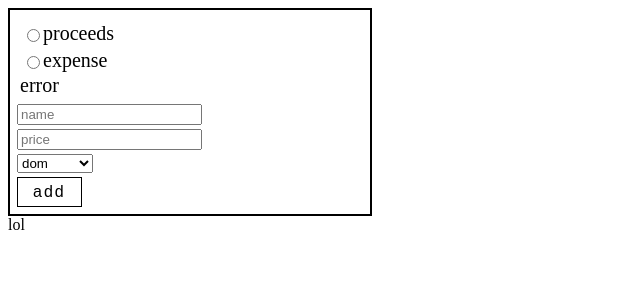
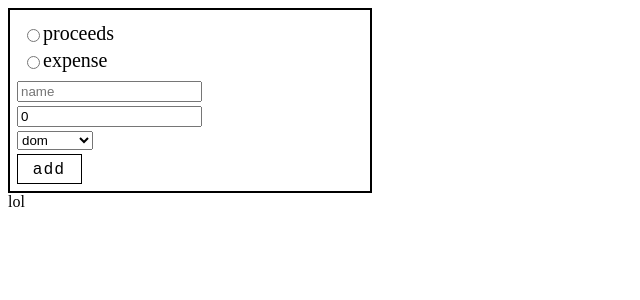
Before and after one commit to patryk-olti/componentsLibrary, a React (Create React App) app: page / in a window 1280 px wide. Shown: the top 300 px of the page, without its empty margins (0-640 px from the left). Built offline with nearby package versions, Linux system fonts and the light colour scheme.

Commit message:
changed uncontrolled TextInput and NumberInput component to controlled

```diff
--- a/src/Components/NumberInput.js
+++ b/src/Components/NumberInput.js
@@ -1,9 +1,17 @@
 import React from "react";
 
-const TextInput = ({ name, placeholder }) => {
+const TextInput = ({ name, placeholder, value, handleChange }) => {
+
+    const handleOnChange = (e) => handleChange(e.target.value);
 
     return(
-        <input type="number" name={name} placeholder={placeholder} />
+        <input
+            type="number"
+            name={name}
+            placeholder={placeholder}
+            value={value}
+            onChange={handleOnChange}
+        />
     )
 }
 
--- a/src/Components/TextInput.js
+++ b/src/Components/TextInput.js
@@ -1,9 +1,16 @@
 import React from "react";
 
-const TextInput = ({ name, placeholder }) => {
+const TextInput = ({ name, placeholder, value, handleChange }) => {
+
+    const handleOnChange = (e) => handleChange(e.target.value);
 
     return(
-        <input type="text" name={name} placeholder={placeholder} />
+        <input
+            type="text"
+            name={name}
+            placeholder={placeholder}
+            onChange={handleOnChange}
+        />
     )
 }
 
--- a/src/Containers/Calculator.js
+++ b/src/Containers/Calculator.js
@@ -12,12 +12,17 @@ import Button from "../Components/Button";
 const Debugger = ({ handleClick }) => {
 
     const [ option, setOption ] = useState("");
-    const [ name, setName ] = useState("");
+    const [ firstName, setFirstName ] = useState("");
+    const [ price, setPrice ] = useState(0);
+    const [ select, setSelect ] = useState("auto");
 
     const optionsForSelect = [ "dom", "auto", "rozrywka" ];
 
     const objectTmp = {
-        option
+        option,
+        firstName,
+        price,
+        select
     }
 
     return(
@@ -33,21 +38,21 @@ const Debugger = ({ handleClick }) => {
                     <Radio name="sex" value="expense" handleClick={setOption} />
                     <Span fontSize="20" >expense</Span>
                 </Container>
-                <Span fontSize="20" >error</Span>
+                <Span fontSize="20" ></Span>
             </Container>
 
             <Container display="flex" flexDirection="row" justifyContent="space-between" alignItems="center" width="100" padding="2" border="none">
-                <TextInput name="name" placeholder="name" />
+                <TextInput name="name" placeholder="name" value={firstName} handleChange={setFirstName}/>
                 <Span fontSize="18" ></Span>
             </Container>
 
             <Container display="flex" flexDirection="row" justifyContent="space-between" alignItems="center" width="100" padding="2" border="none">
-                <NumberInput name="price" placeholder="price" />
+                <NumberInput name="price" placeholder="price" value={price} handleChange={setPrice} />
                 <Span fontSize="18" ></Span>
             </Container>
 
             <Container display="flex" flexDirection="row" justifyContent="space-between" alignItems="center" width="100" padding="2" border="none">
-                <Select options={optionsForSelect} />
+                <Select options={optionsForSelect} value={select} handleChange={setSelect} />
                 <Span fontSize="18" ></Span>
             </Container>
 
```
